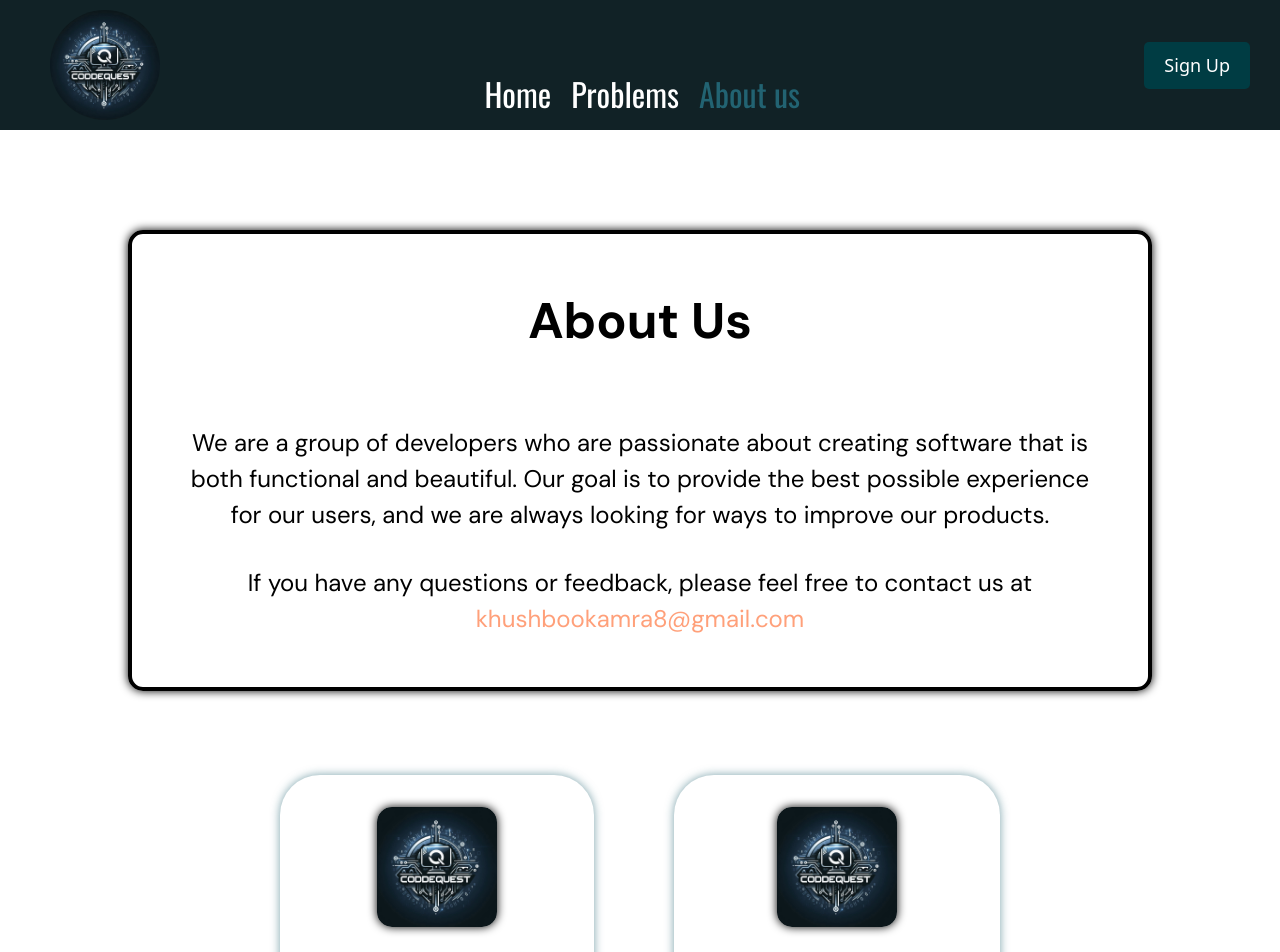
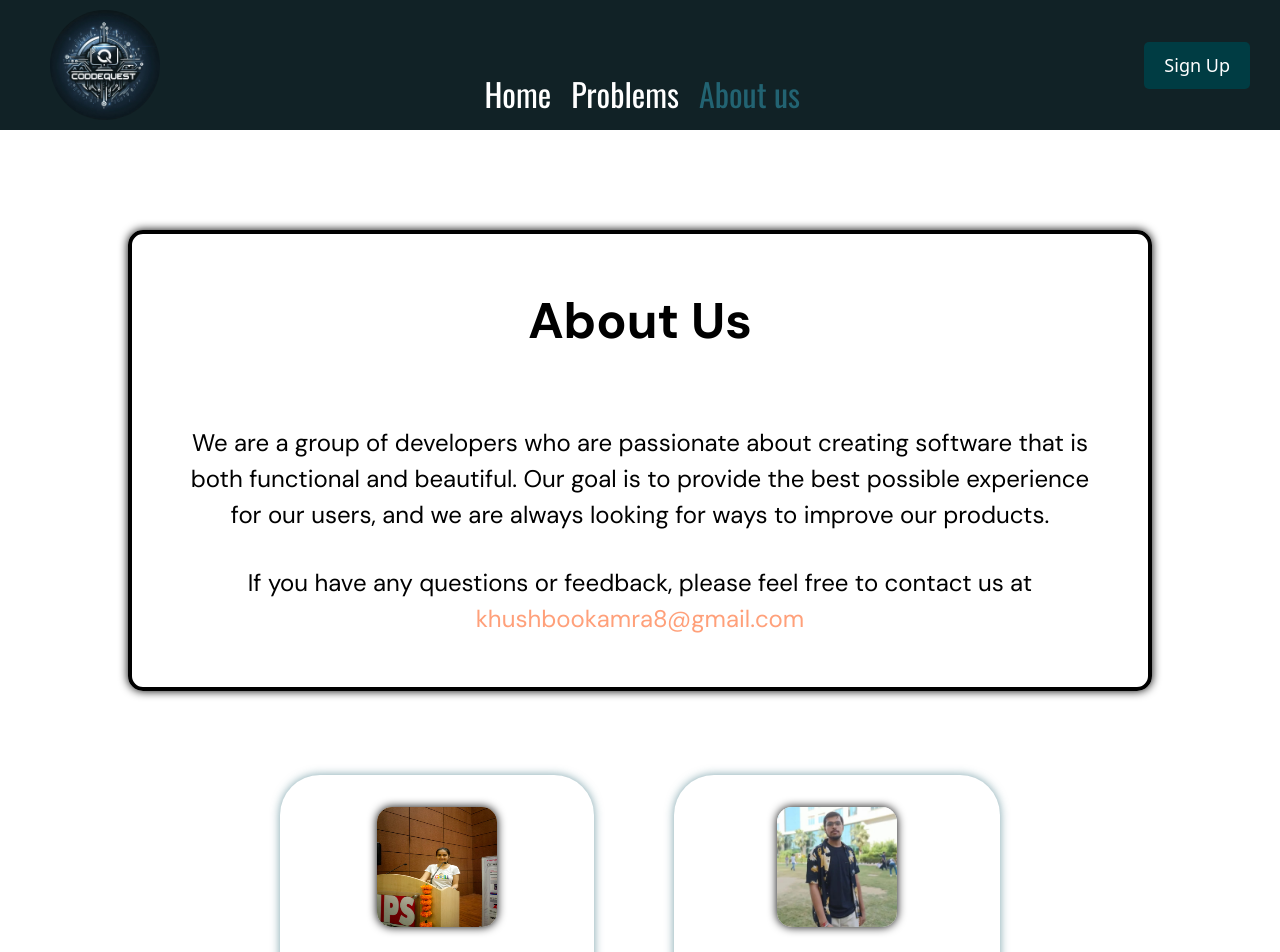
Before and after one commit to khushboo1189/CodeQuest, a React (Vite) app in the folder frontend/: page /about in a window 1280 px wide. Shown: the top 952 px of the page. Built offline with nearby package versions, Linux system fonts and the light colour scheme; no server answers.

Commit message:
added photos for khushboo's major project

```diff
--- a/frontend/src/pages/About.tsx
+++ b/frontend/src/pages/About.tsx
@@ -1,7 +1,8 @@
 import { useEffect } from "react";
-import Placeholder from '/Logo.jpg';
 import GithubLogo from '/github_logo.png';
 import LinkedinLogo from '/LinkedIn_logo.png';
+import khushbooPhoto from '/Khushboo.jpg';
+import gautamPhoto from '/Gautam.jpg';
 import '../styles/About.css';
 
 function About() {
@@ -19,7 +20,7 @@ function About() {
 				</div>
 				<div className="card-holders flex p-5 sm:flex-col h-full mt-16">
 					<div className="card flex flex-col justify-center items-center sm:w-full sm:mt-10">
-						<img src={Placeholder} alt="Khushboo Kamra" />
+						<img src={khushbooPhoto} alt="Khushboo Kamra" />
 						<p className="text-center name">Khushboo Kamra</p>
 						<p className="text-center info">Web Developer</p>
 						<div className="links flex flex-wrap">
@@ -28,12 +29,12 @@ function About() {
 						</div>
 					</div>
 					<div className="card flex flex-col justify-center items-center sm:w-full sm:mt-10 mb-10">
-						<img src={Placeholder} alt="Gautam Aggarwal" />
+						<img src={gautamPhoto} alt="Gautam Aggarwal" />
 						<p className="text-center name">Gautam Aggarwal</p>
 						<p className="text-center info">UI/UX Designer</p>
 						<div className="links flex flex-wrap">
-							<a href="https://github.com/khushboo1189" target="_blank" rel="noreferrer"> <img src={GithubLogo} alt="Github Logo" /> </a>
-							<a href="https://github.com/khushboo1189" target="_blank" rel="noreferrer"> <img src={LinkedinLogo} alt="Linkedin Logo" /> </a>
+							<a href="https://github.com/" target="_blank" rel="noreferrer"> <img src={GithubLogo} alt="Github Logo" /> </a>
+							<a href="https://www.linkedin.com/in/agga-gautam/" target="_blank" rel="noreferrer"> <img src={LinkedinLogo} alt="Linkedin Logo" /> </a>
 						</div>
 					</div>
 				</div>
--- a/frontend/src/styles/About.css
+++ b/frontend/src/styles/About.css
@@ -42,9 +42,10 @@
 
 .card-holders .card > img {
     height: 120px;
+    width: 120px;
     border-radius: 15px;
     box-shadow: 0 0 10px rgba(0, 0, 0, 1);
-    transition: all 0.6s ease-in-out;
+    transition: all 0.4s ease;
 }
 
 .card-holders .card > img:hover{
@@ -63,7 +64,7 @@
 .card-holders .card .links a img {
     height: 40px;
     margin: 10px 10px;
-    transition: all 0.6s;
+    transition: all 0.4s;
 }
 
 .card-holders .card .links a img:hover {
```
Also changed, not shown: frontend/public/Gautam.jpg (added), frontend/public/Khushboo.jpg (added), frontend/vercel.json (added).
